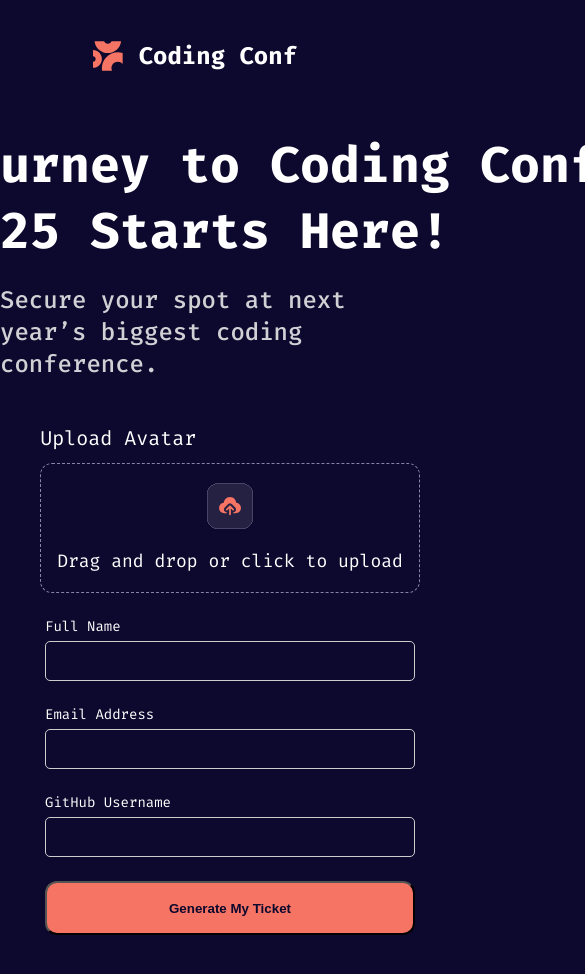
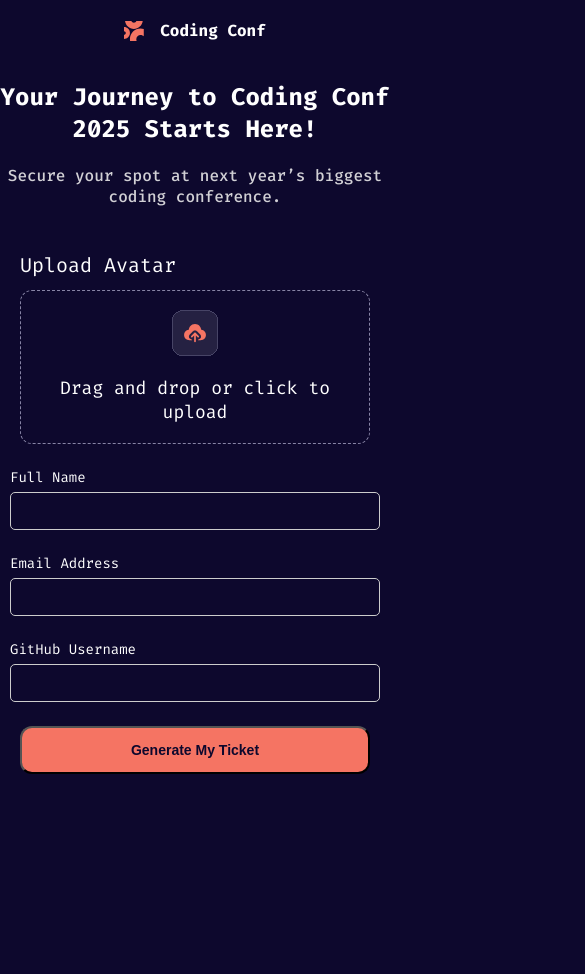
Before and after one commit to abdurahmonanvarov/css, a plain HTML site: page index.html in a window 390 px wide. Shown: the top 974 px of the page, 585 px wide, since content can reach past the window. After the commit the page ends 908 px from the top, so only its background shows below. Drawn offline with Linux system fonts and the light colour scheme.

Commit message:
salom hammaga

```diff
--- a/index.css
+++ b/index.css
@@ -42,7 +42,8 @@ body {
   margin-bottom: 45px;
 }
 .main .info .mainInfo {
-  width: 891px;
+  width: 100%;
+  max-width: 891px;
   text-align: center;
   font-size: 50px;
   font-weight: 800;
@@ -52,12 +53,14 @@ body {
   font-size: 24px;
   font-weight: 500;
   color: #d1d0d5;
+  text-align: center;
 }
 .form {
   display: flex;
   flex-direction: column;
   justify-content: center;
-  width: 460px;
+  width: 100%;
+  max-width: 460px;
   align-items: center;
   gap: 24px;
   margin-bottom: 134px;
@@ -84,16 +87,15 @@ body {
 .label {
   display: block;
 }
-
 .salom {
   display: block;
   font-size: 14px;
   margin-bottom: 5px;
   color: #ffffff;
 }
-
 input {
-  width: 370px;
+  width: 450px;
+  max-width: 370px;
   padding: 10px;
   font-size: 16px;
   border: 1px solid #ccc;
@@ -105,7 +107,8 @@ button {
   background-color: #f57463;
   font-weight: 800;
   color: #0d082d;
-  width: 370px;
+  width: 100%;
+  max-width: 370px;
   height: 54px;
   border-radius: 12px;
   cursor: pointer;
@@ -114,3 +117,93 @@ button:hover {
   background-color: #c04e3f;
   transition: 0.5s;
 }
+
+/* Responsive Design */
+@media (max-width: 1024px) {
+  .main .info .mainInfo {
+    font-size: 40px;
+  }
+  .main .info .mainParagirif {
+    font-size: 20px;
+  }
+}
+
+@media (max-width: 768px) {
+  .header1 {
+    margin-top: 20px;
+    margin-bottom: 40px;
+  }
+  .header1 .header .logoName {
+    font-size: 20px;
+  }
+  .main .info .mainInfo {
+    font-size: 30px;
+  }
+  .main .info .mainParagirif {
+    font-size: 18px;
+  }
+  .form {
+    width: 100%;
+    padding: 0 20px;
+  }
+}
+
+@media (max-width: 480px) {
+  .header1 .header .logoImg {
+    width: 20px;
+    height: 20px;
+  }
+  .header1 .header .logoName {
+    font-size: 16px;
+  }
+  .main .info .mainInfo {
+    font-size: 24px;
+  }
+  .main .info .mainParagirif {
+    font-size: 16px;
+  }
+  input {
+    font-size: 14px;
+  }
+  button {
+    font-size: 14px;
+    height: 48px;
+  }
+}
+@media (max-width: 320px) {
+  .header1 {
+    margin-top: 10px;
+    margin-bottom: 30px;
+  }
+  .header1 .header {
+    gap: 8px;
+  }
+  .header1 .header .logoImg {
+    width: 16px;
+    height: 16px;
+  }
+  .header1 .header .logoName {
+    font-size: 14px;
+  }
+  .main .info .mainInfo {
+    font-size: 20px;
+    padding: 0 10px;
+  }
+  .main .info .mainParagirif {
+    font-size: 14px;
+    padding: 0 10px;
+  }
+  .form {
+    gap: 16px;
+    margin-bottom: 100px;
+  }
+  input {
+    font-size: 12px;
+    padding: 8px;
+    width: 250.4px;
+  }
+  button {
+    font-size: 12px;
+    height: 40px;
+  }
+}
```
